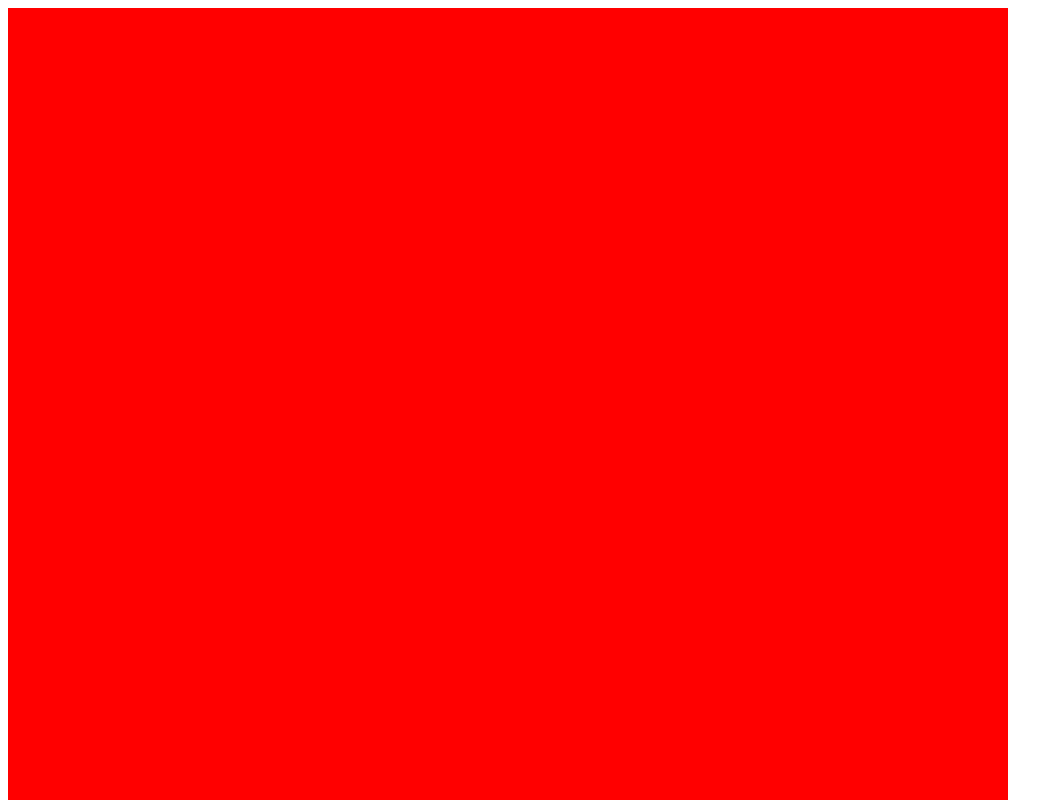
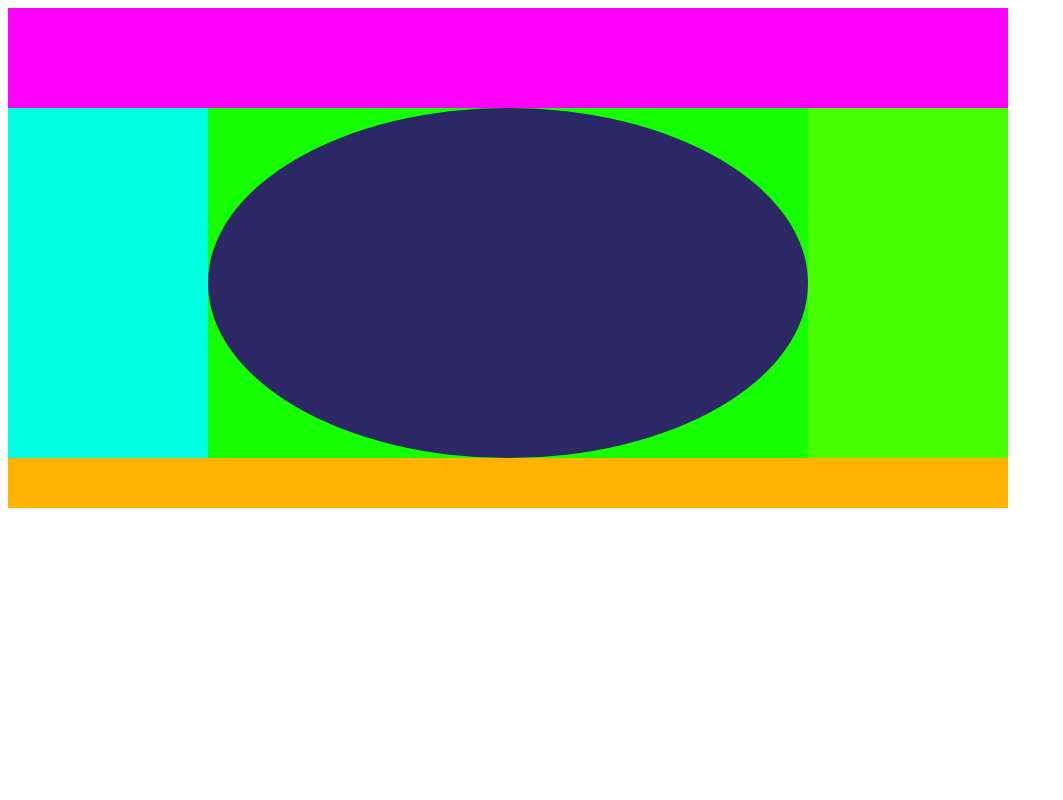
Before and after one commit to joaopessoasilva06/matematica2_3c, a plain HTML site: page template.html in a window 1280 px wide. Shown: the top 800 px of the page, without its empty margins (0-1063 px from the left). Drawn offline with nearby package versions, Linux system fonts and the light colour scheme.

Commit message:
Update template.html

```diff
--- a/template.html
+++ b/template.html
@@ -15,18 +15,40 @@
             }
             .header{
                 width:inherit;
-                height:500px;
-                background-color:red;
+                height:100px;
+                background-color:rgb(255, 0, 251);
             }
             .main{
                 width:inherit;
-                height:500px;
-                background-color:red;
+                height:350px;
+                background-color:rgb(21, 255, 0);
             }
             .footer{
                 width:inherit;
-                height:500px;
-                background-color:red;
+                height:50px;
+                background-color:rgb(255, 179, 0);
+            }
+            .esquerda{
+                width:20%;
+                height:inherit;
+                background-color:rgb(72, 255, 0);
+                display:inline-block;
+                float:right;
+            }
+            .centro{
+                width:60%;
+                height:inherit;
+                background-color:rgb(43, 40, 101);
+                display:inline-block;
+                float:right;
+                border-radius:100%;
+            }
+            .direita{
+                width:20%;
+                height:inherit;
+                background-color:rgb(0, 255, 225);
+                display:inline-block;
+                float:right;
             }
         </style>
     </head>
@@ -36,7 +58,9 @@
 
             </div>
             <div class="main">
-
+                <div class="esquerda"></div>
+                <div class="centro"></div>
+                <div class="direita"></div>
             </div>
             <div class="footer">
 
```
